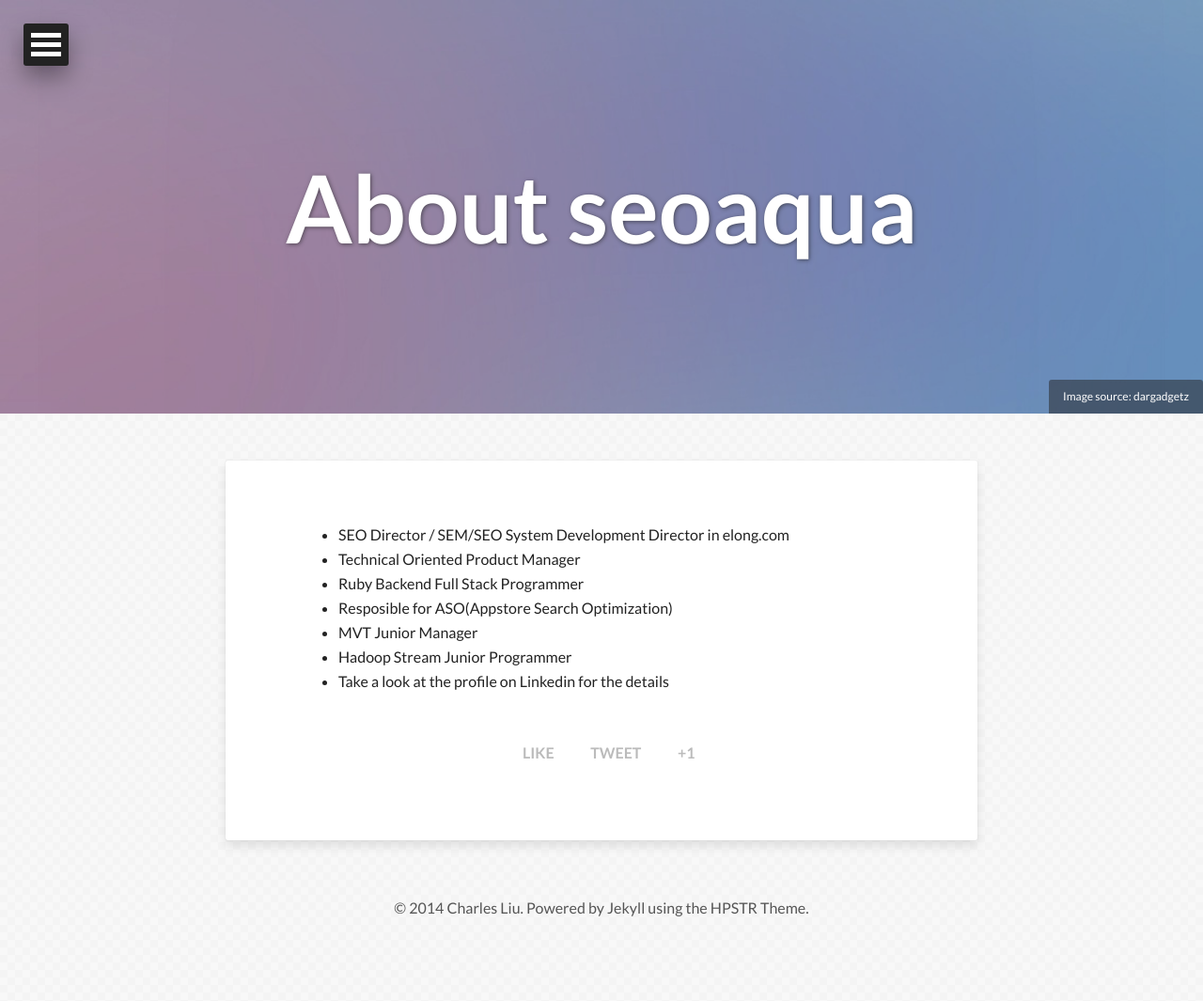
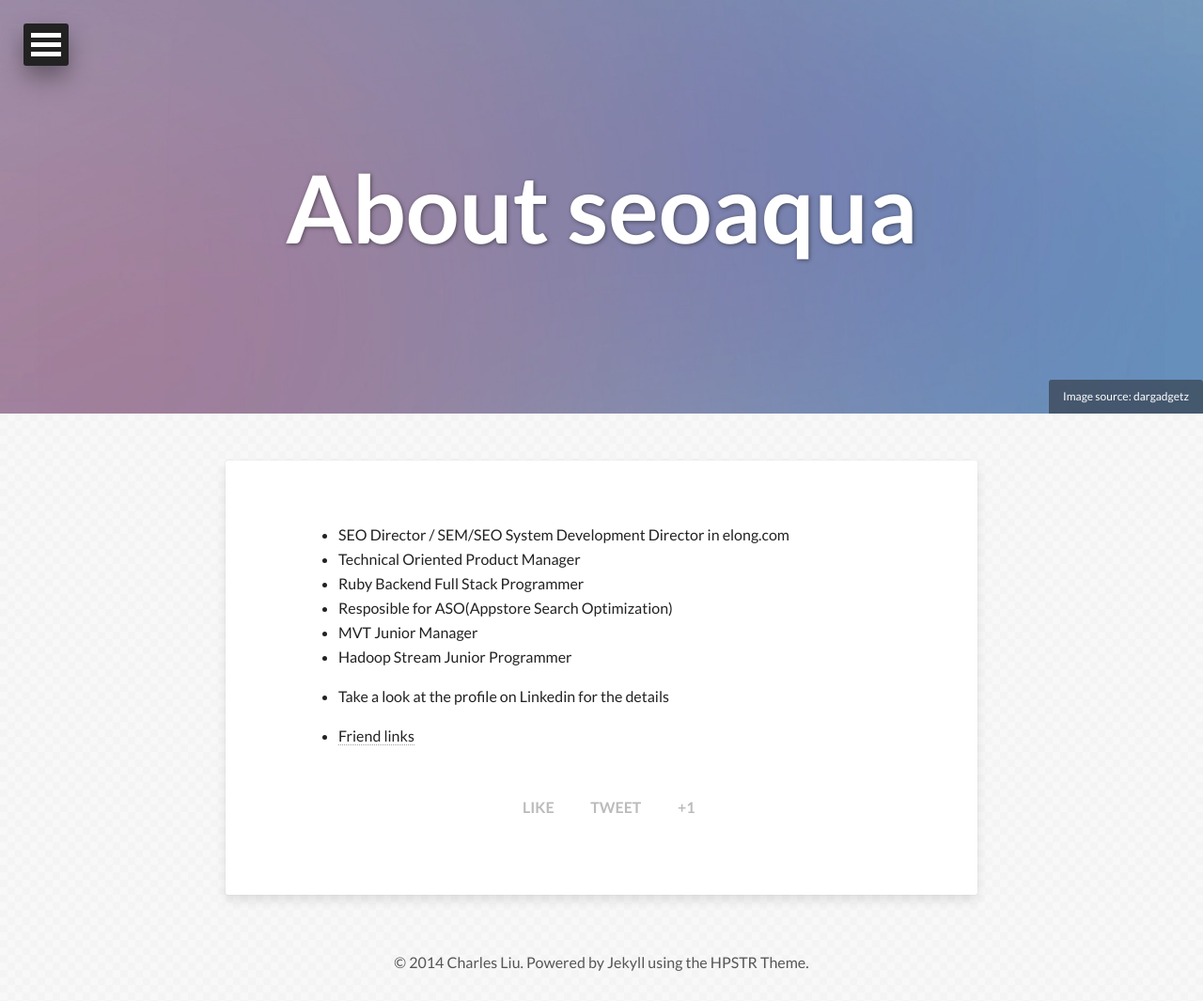
Before and after one commit to apyixiang/apyixiang.github.io, a Jekyll site: the page built from about.md, in a window 1280 px wide. Shown: the whole page at 94% size. Built offline with Jekyll 4.4.1, drawn with Linux system fonts in a browser that asks for light colours; nearby versions of some CDN libraries; Markdown is read by kramdown in place of the engine named in the settings; before the commit the page ends 1007 px from its top, so only the background shows below that.

Commit message:
add entrance to Friend links page

```diff
--- a/about.md
+++ b/about.md
@@ -17,3 +17,5 @@ share: true
 * MVT Junior Manager
 * Hadoop Stream Junior Programmer
 * Take a look at the profile on Linkedin for the details
+
+* [Friend links](/links/)
```
